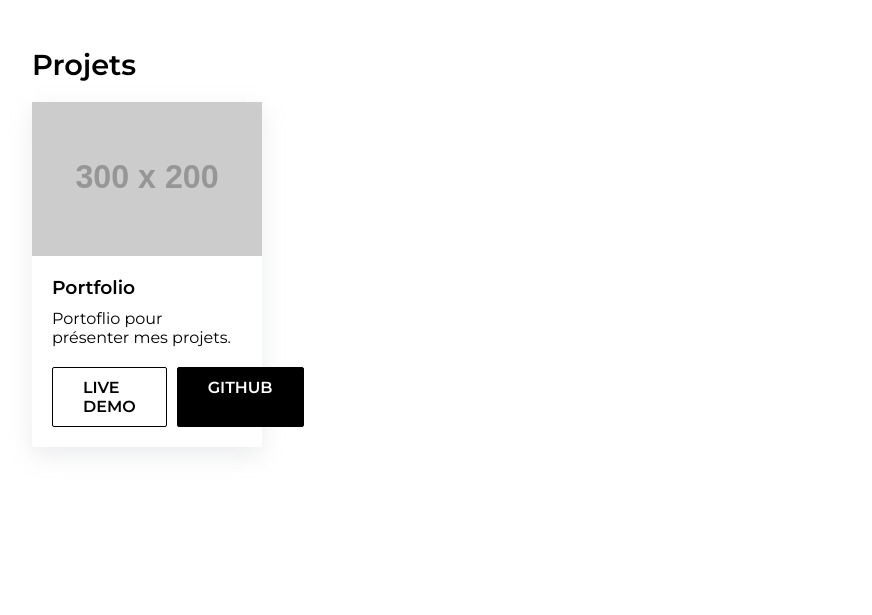
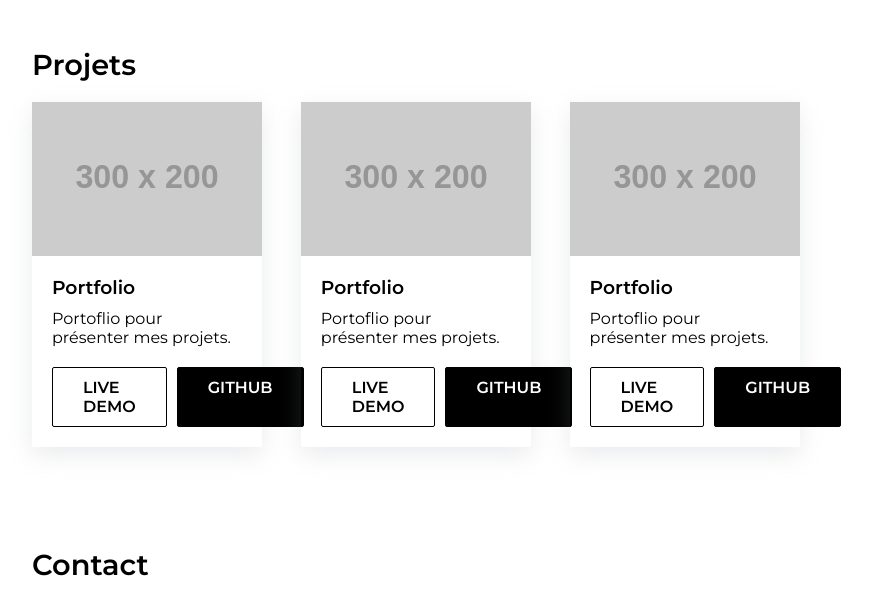
Before and after one commit to walidbouguerra/portfolio, a plain HTML site: page index.html in a window 1280 px wide. Shown: the part 369-984 px from the top of the page, without its empty margins (224-1096 px from the left). Before the commit the page ends 866 px from the top, so only its background shows below. Drawn offline with Linux system fonts and the light colour scheme; placeholder pictures from the web are drawn by us.

Commit message:
Ajustement des espaces et création de la section contact

```diff
--- a/index.html
+++ b/index.html
@@ -9,10 +9,10 @@
 <body>
     <header>
         <nav>
-            <div class="header-logo"><a href="#">WB.</a></div>
+            <div class="header-logo">WB.</div>
             <ul>
-                <li><a href="" class="btn outline">Projets</a></li>
-                <li><a href="" class="btn">Contact</a></li>
+                <li><a href="#projets" class="btn outline">Projets</a></li>
+                <li><a href="#contact" class="btn">Contact</a></li>
             </ul>
         </nav>
         <div class="hero">
@@ -35,7 +35,34 @@
                             </div>
                         </div>
                     </div>
+                    <div class="card">
+                        <img src="https://placehold.jp/300x200.png" alt="">
+                        <div class="card-body">
+                            <h3>Portfolio</h3>
+                            <p>Portoflio pour présenter mes projets.</p>
+                            <div class="card-buttons">
+                                <a href="" class="btn outline">Live demo</a>
+                                <a href="" class="btn">Github</a>
+                            </div>
+                        </div>
+                    </div>
+                    <div class="card">
+                        <img src="https://placehold.jp/300x200.png" alt="">
+                        <div class="card-body">
+                            <h3>Portfolio</h3>
+                            <p>Portoflio pour présenter mes projets.</p>
+                            <div class="card-buttons">
+                                <a href="" class="btn outline">Live demo</a>
+                                <a href="" class="btn">Github</a>
+                            </div>
+                        </div>
+                    </div>
                 </div>
+            </div>
+        </section>
+        <section id="contact">
+            <div class="container">
+                <h2>Contact</h2>
             </div>
         </section>
     </main>
--- a/style.css
+++ b/style.css
@@ -5,10 +5,13 @@
     box-sizing: border-box;
     font-family: 'Montserrat', sans-serif;
 }
+html {
+    scroll-behavior: smooth;
+}
 section{
     padding: 50px 0;
 }
-a{
+a, .header-logo{
     text-decoration: none;
     font-weight: 600;
     color: black;
@@ -32,7 +35,7 @@ header nav ul {
     gap: 10px;
     list-style: none;
 }
-.header-logo a{
+.header-logo{
     font-size: 1.6rem;
 }
 .btn {
@@ -64,6 +67,10 @@ header nav ul {
 }
 
 /* PROJETS */
+.cards-group {
+    display: flex;
+    justify-content: space-between;
+}
 .card{
     width: 30%;
     display: flex;
@@ -83,3 +90,5 @@ header nav ul {
     display: flex;
     gap: 10px;
 }
+
+/* CONTACT */
```
